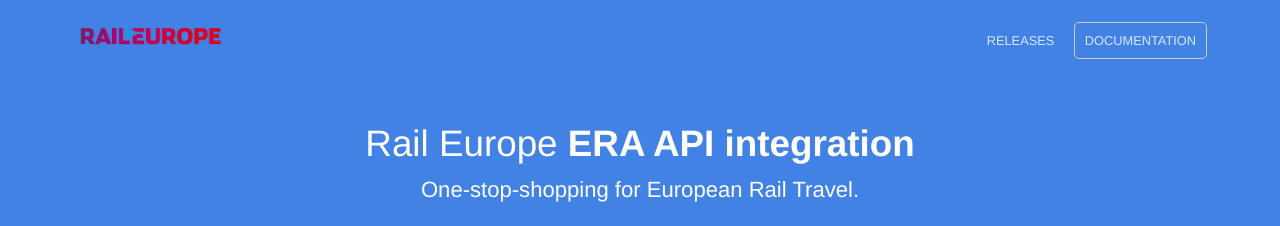
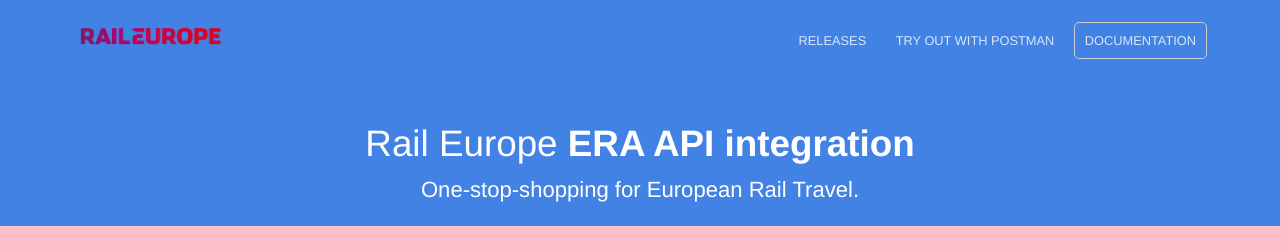
Before and after one commit to rail-europe/era-api, a Jekyll site: the page built from index.html, in a window 1280 px wide and 900 px high. Shown: the top 226 px of the window. Built offline with Jekyll 4.4.1, drawn with Linux system fonts in a browser that asks for light colours.

Commit message:
new library postman

```diff
--- a/_data/navigation.yml
+++ b/_data/navigation.yml
@@ -1,6 +1,10 @@
 - name: Releases
   link: /blog/
   new_window: false
+  highlight: false
+- name: Try out with Postman
+  link: downloads/Hands-on ERA API .postman_collection.json
+  new_window: true
   highlight: false
 - name: Documentation
   link: https://era-dev.docs.stoplight.io
```
